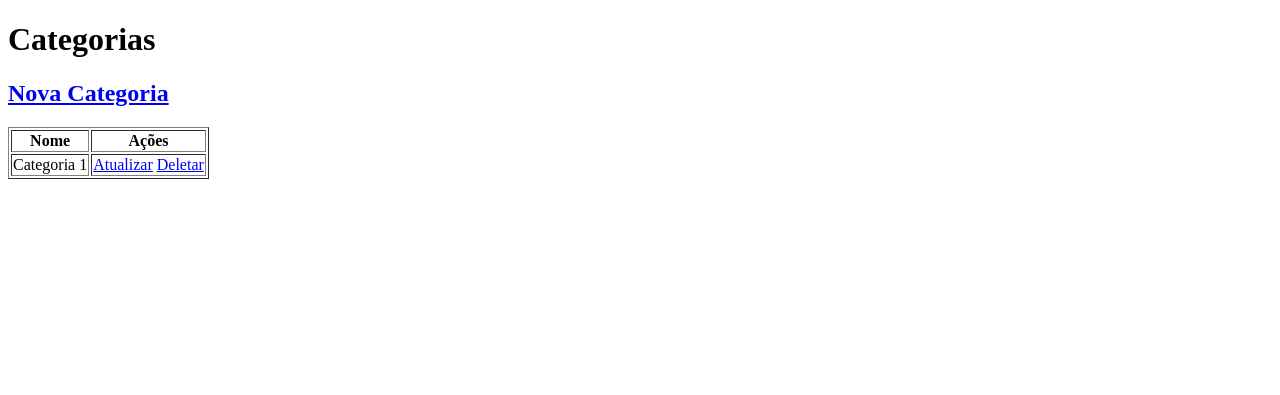
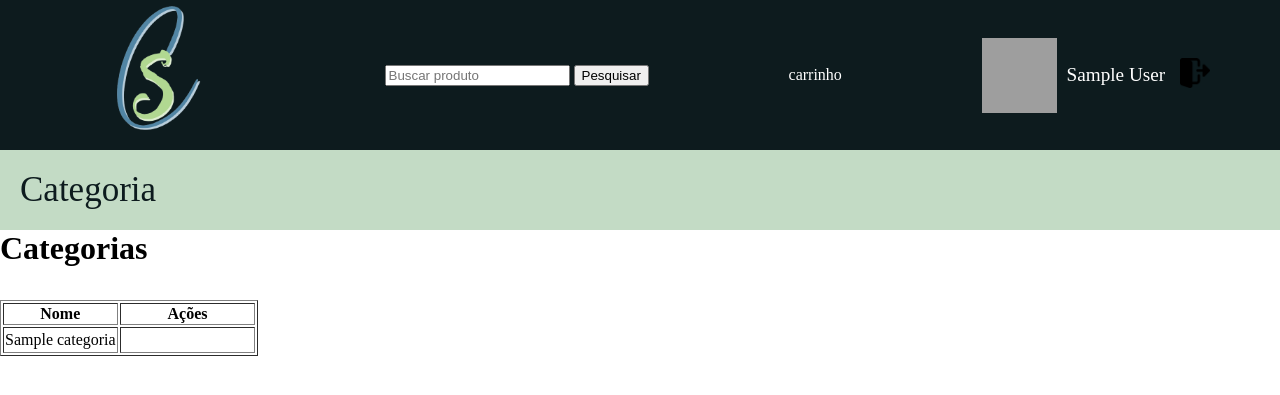
Before and after one commit to CorreaJo/projeto-final-pw2, a PHP site: page /gerente/categoria/categoria.php in a window 1280 px wide. Shown: the top 395 px of the page. Run offline with PHP 8.4, Linux system fonts and the light colour scheme; the visitor is signed in with stand-in values (Sample User, id 1); tables that the repository leaves empty hold one stand-in row (values such as "Sample post"); data that the repository does not hold is empty; grey boxes are pictures that could not be loaded.

Commit message:
CRUD CATEGORIA

```diff
--- a/components/cabecalho.php
+++ b/components/cabecalho.php
@@ -10,7 +10,7 @@
 <body>
     <header>
         <div id="cabecalho">
-            <a href="../../../views/index.php"><img src="../../../public/imagens/logo.png" alt=""></a>
+            <a href="../../../views/index.php"><img class="logo" src="../../../public/imagens/logo.png" alt=""></a>
             <form action="../../../views/funcionario/produto/produto.php" method="get">
                 <input type="search" placeholder="Buscar produto" name="busca">
                 <button>Pesquisar</button>
@@ -41,8 +41,11 @@
 
                 if(isset($_SESSION["email"])) {
                     ?>
-                        <img src="<?=$_SESSION["imagem"]?>" alt="">
+                    <div id="user">
+                        <img src="../<?=$_SESSION["imagem"]?>" alt="" class="imagem">
                         <a href="../../../views/usuario/perfilUsuario.php"><?=$_SESSION["nome"]?></a>
+                        <a href="../../../views/usuario/sairUsuario.php"><img class="sair" src="../../../public/imagens/logout.png" alt=""></a>
+                    </div>
                     <?php
                 } else {
                     ?>
--- a/models/categoria.php
+++ b/models/categoria.php
@@ -1,26 +1,26 @@
 <?php
 
-function insert_categoria(){
-    $insert = "INSERT INTO categoria (nomeCategoria) VALUES ('$nomeCategoria')";
+function NovaCategoria($nomeCategoria, $idProduto){
+    $insert = "INSERT INTO categoria (nomeCategoria, idProduto) VALUES ('$nomeCategoria', '$idProduto')";
     return $insert;
 }
 
-function select_tudo_categoria(){
+function ListarTudoCategoria(){
     $select = "SELECT * FROM categoria";
     return $select;
 }
 
-function ListarCategoria(){
+function ListarCategoria($idCategoria){
     $select = "SELECT * FROM categoria WHERE idCategoria='$idCategoria'";
     return $select;
 }
 
-function delete_categoria(){
+function DeletarCategoria($idCategoria){
     $delete = "DELETE FROM categoria WHERE idCategoria='$idCategoria'";
     return $delete;
 }
 
-function update_categoria(){
-    $update = "UPDATE categoria SET nomeCategoria='$nomeCategoria' WHERE idCategoria='$idCategoria'";
+function AtualizarCategoria($nomeCategoria, $idProduto, $idCategoria){
+    $update = "UPDATE categoria SET nomeCategoria='$nomeCategoria', idProduto='$idProduto' WHERE idCategoria='$idCategoria'";
     return $update;
 }
--- a/public/css/cabecalho.css
+++ b/public/css/cabecalho.css
@@ -11,6 +11,10 @@
     height: 150px;
 }
 
+.logo {
+    width: 175px;
+}
+
 nav {
     background-color: #C3DBC5;
     padding: 20px;
@@ -22,9 +26,20 @@
     font-size: 35px;
 }
 
-img {
-    margin-left: -30px;
-    width: 150px;
+.imagem {
+    height: 75px;
+    width: 75px;
+    margin-right: 10px;
+}
+
+.sair {
+    width: 30px;
+    margin-left: 15px;
+}
+
+#user {
+    display: flex;
+    align-items: center;
 }
 
 a {
@@ -32,7 +47,3 @@
     color: white;
     font-size: 1.2em;
 }
-
-body {
-    background-color:#95b2c3;
-}
--- a/views/gerente/categoria/categoria.php
+++ b/views/gerente/categoria/categoria.php
@@ -3,7 +3,7 @@
 require "../../../conexao.php";
 require "../../../models/categoria.php";
 
-mysqli_query(conexao(), ListarCategoria());
+$resul = mysqli_query(conexao(), ListarTudoCategoria());
 
 ?>
 <!DOCTYPE html>
@@ -15,20 +15,28 @@
     <title>Categorias</title>
 </head>
 <body>
+    <?php require "../../../components/cabecalho.php";?>
     <h1>Categorias</h1>
-    <h2><a href="#">Nova Categoria</a></h2>
+    <h2><a href="cadastroCategoria.php">Nova Categoria</a></h2>
     <table border="1">
         <th>Nome</th>
         <th>Ações</th>
+        <?php
+            while($linha = mysqli_fetch_assoc($resul)){
+                ?>
             <tr>
                 <td>
-                Categoria 1
+                    <?=$linha["nomeCategoria"]?>
                 </td>
                 <td>
-                <a href="#">Atualizar</a>
-                <a href="#">Deletar</a>
+                    <a href="UpdateFormCategoria.php?idCategoria=<?=$linha["idCategoria"]?>">Atualizar</a>
+                    <a href="deletarCategoria.php?idCategoria=<?=$linha["idCategoria"]?>">Deletar</a>
                 </td>
             </tr>
+                <?php
+            }
+
+        ?>
     </table>
 </body>
 </html>
```
Also changed, not shown: views/gerente/categoria/UpdateFormCategoria.php (added, +30 -0 lines), views/gerente/categoria/cadastroCategoria.php (added, +17 -0 lines), views/gerente/categoria/deletarCategoria.php (+19 -0 lines), views/gerente/categoria/novaCategoria.php (+19 -3 lines), views/gerente/categoria/updateCategoria.php (+18 -0 lines), public/imagens/logout.png (added), public/imagens/shopping.webp (added). Lines whose indentation alone changed are shown as unchanged.
